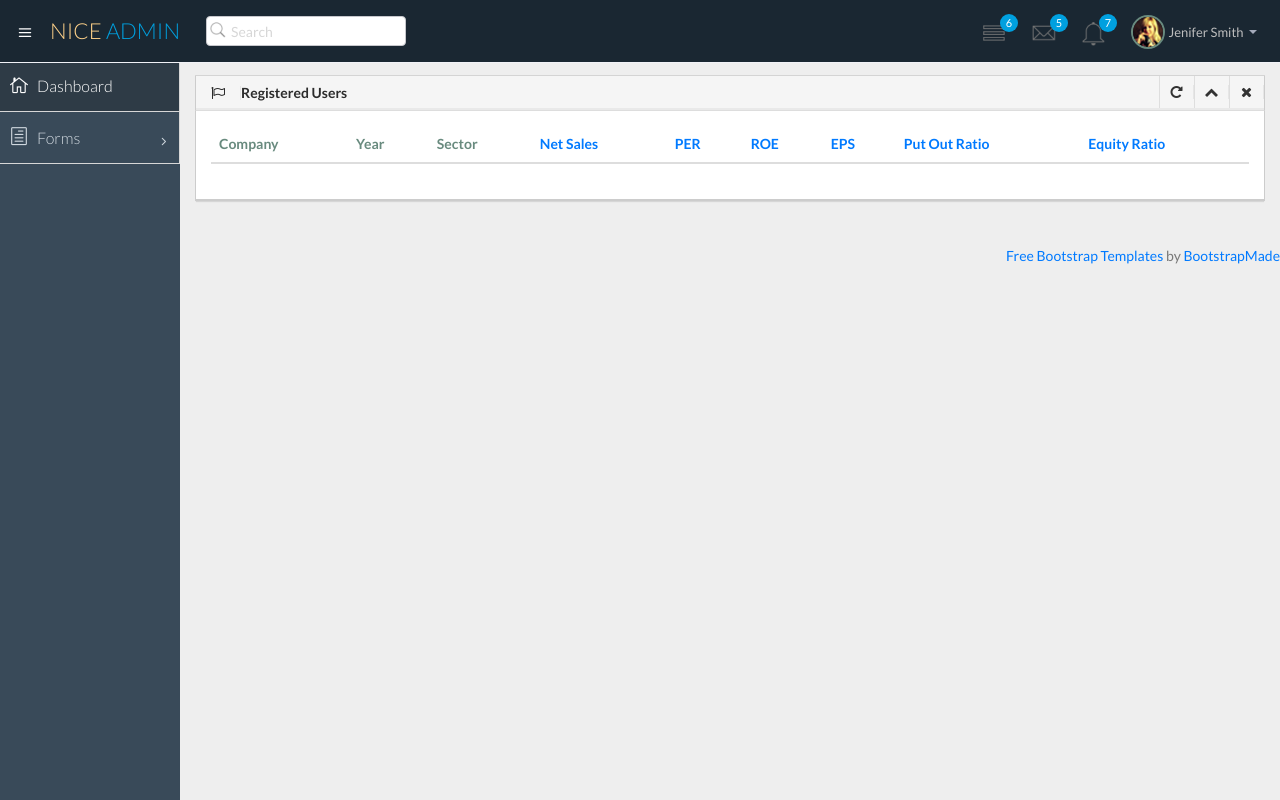
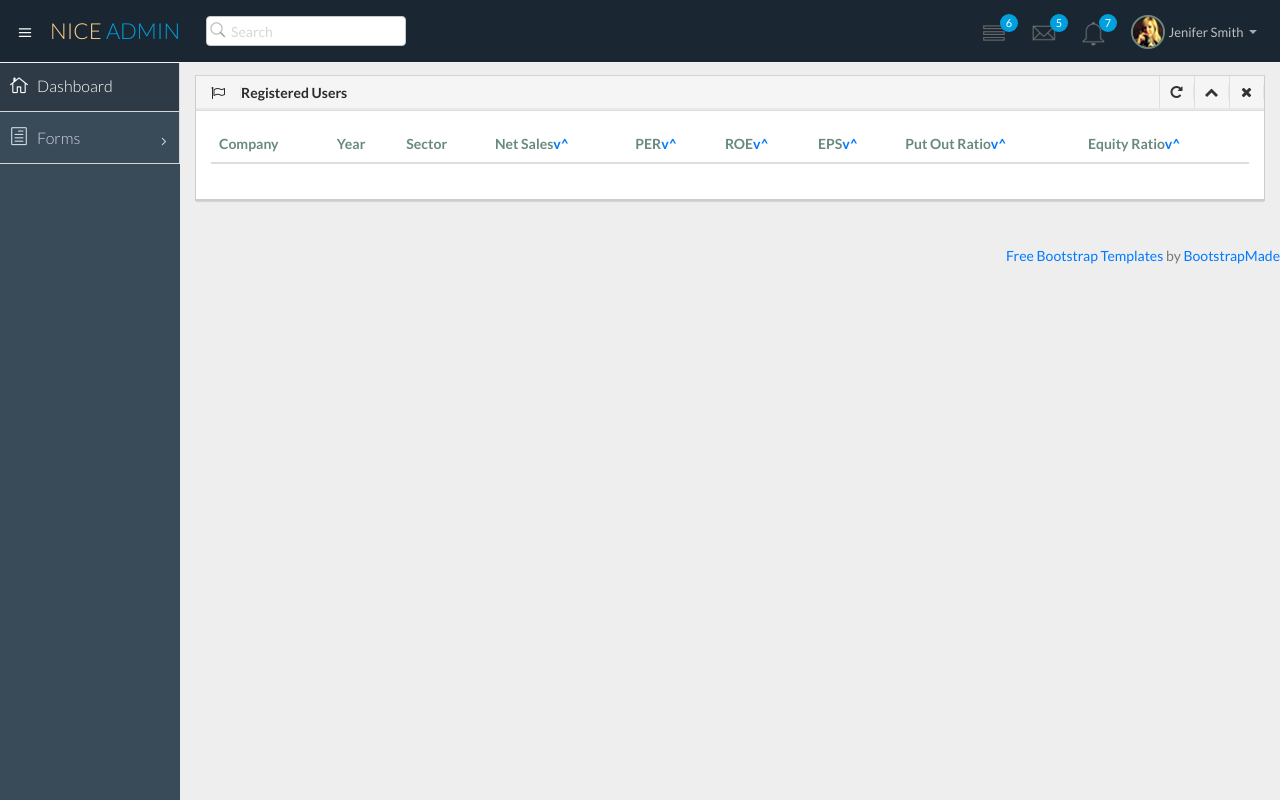
Before and after one commit to ktsuruta/kaishax, a Django app: page /reports/ in a window 1280 px wide. Run offline with Django 3.2, Linux system fonts and the light colour scheme; data that the repository does not hold is empty.

Commit message:
Everything works at this point

```diff
--- a/reports/templates/reports/index.html
+++ b/reports/templates/reports/index.html
@@ -20,12 +20,12 @@
             <th>Company</th>
             <th>Year</th>
             <th>Sector</th>
-              <th><a href="/reports/?sort=net_sales">Net Sales</a></th>
-              <th><a href="/reports/?sort=per">PER</a></th>
-              <th><a href="/reports/?sort=roe">ROE</a></th>
-              <th><a href="/reports/?sort=eps">EPS</a></th>
-              <th><a href="/reports/?sort=put_out_ratio">Put Out Ratio</a></th>
-              <th><a href="/reports/?sort=equity_ratio">Equity Ratio</a></th>
+              <th>Net Sales<a href="/reports/?sort=-net_sales">v</a><a href="/reports/?sort=net_sales">^</a></th>
+              <th>PER<a href="/reports/?sort=-per">v</a><a href="/reports/?sort=per">^</a></th>
+              <th>ROE<a href="/reports/?sort=-roe">v</a><a href="/reports/?sort=roe">^</a></th>
+              <th>EPS<a href="/reports/?sort=-eps">v</a><a href="/reports/?sort=eps">^</a></th>
+              <th>Put Out Ratio<a href="/reports/?sort=-put_out_ratio">v</a><a href="/reports/?sort=put_out_ratio">^</a></th>
+              <th>Equity Ratio<a href="/reports/?sort=-equity_ratio">v</a><a href="/reports/?sort=equity_ratio">^</a></th>
           </tr>
           </thead>
           <tbody>
--- a/reports/views.py
+++ b/reports/views.py
@@ -8,12 +8,15 @@ from .models import Report, Company
 # Create your views here.
 
 def index(request):
-    sort = ''
+    sort_key = request.GET.get('sort')
+    if sort_key is None:
+        sort_key = '-net_sales'
     inner_query = Company.objects.exclude(security_code = '')
-    reports = Report.objects.filter(type_of_current_period='FY', edinet_code__in=inner_query).order_by('-year', '-net_sales')[:100]
+    reports = Report.objects.filter(type_of_current_period='FY', edinet_code__in=inner_query).order_by('-year', sort_key)[:100]
 
     for row in inner_query:
-        print(row.security_code)
+        pass
+        #print(row.security_code)
 
     return render(request, 'reports/index.html', {'reports':reports})
 
```
